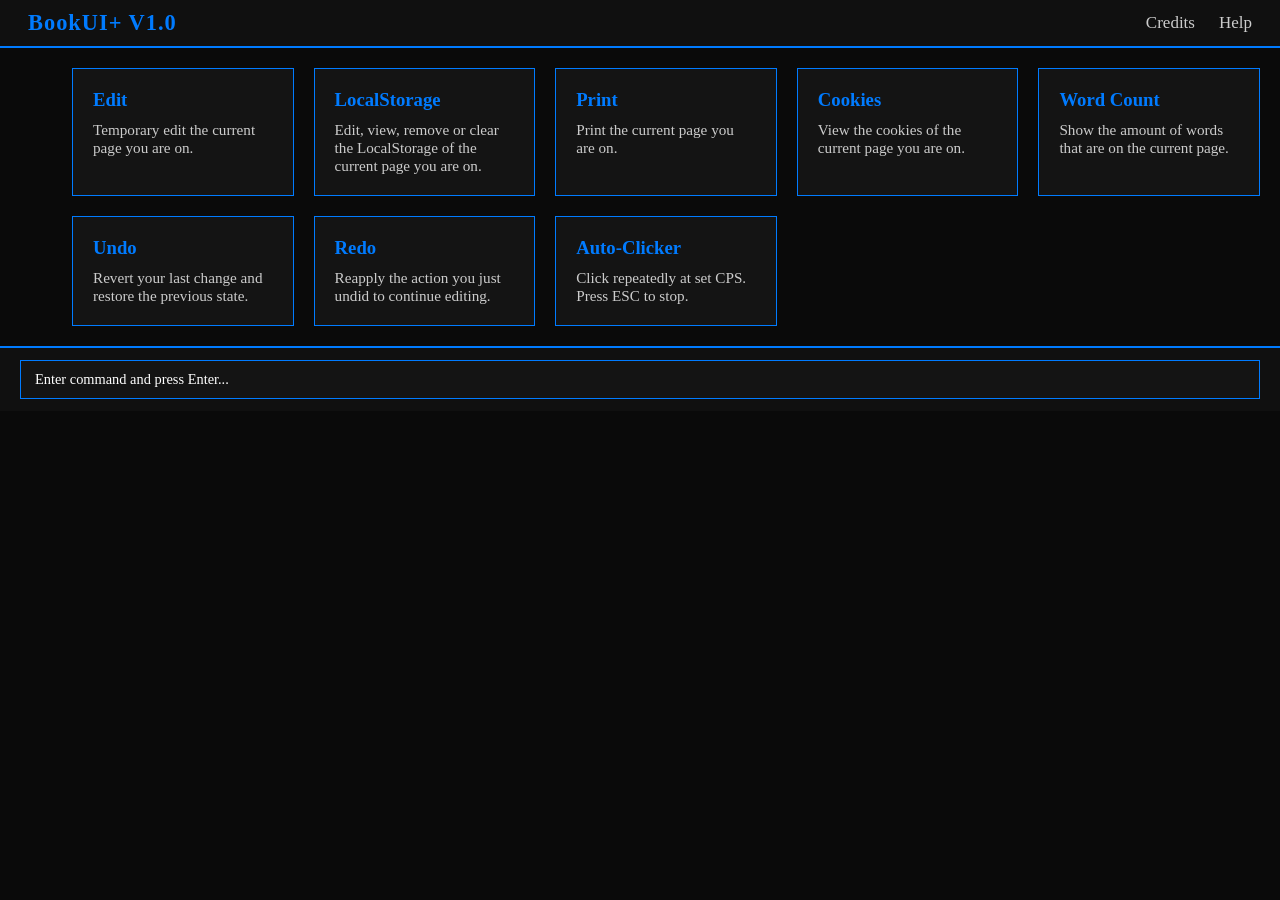
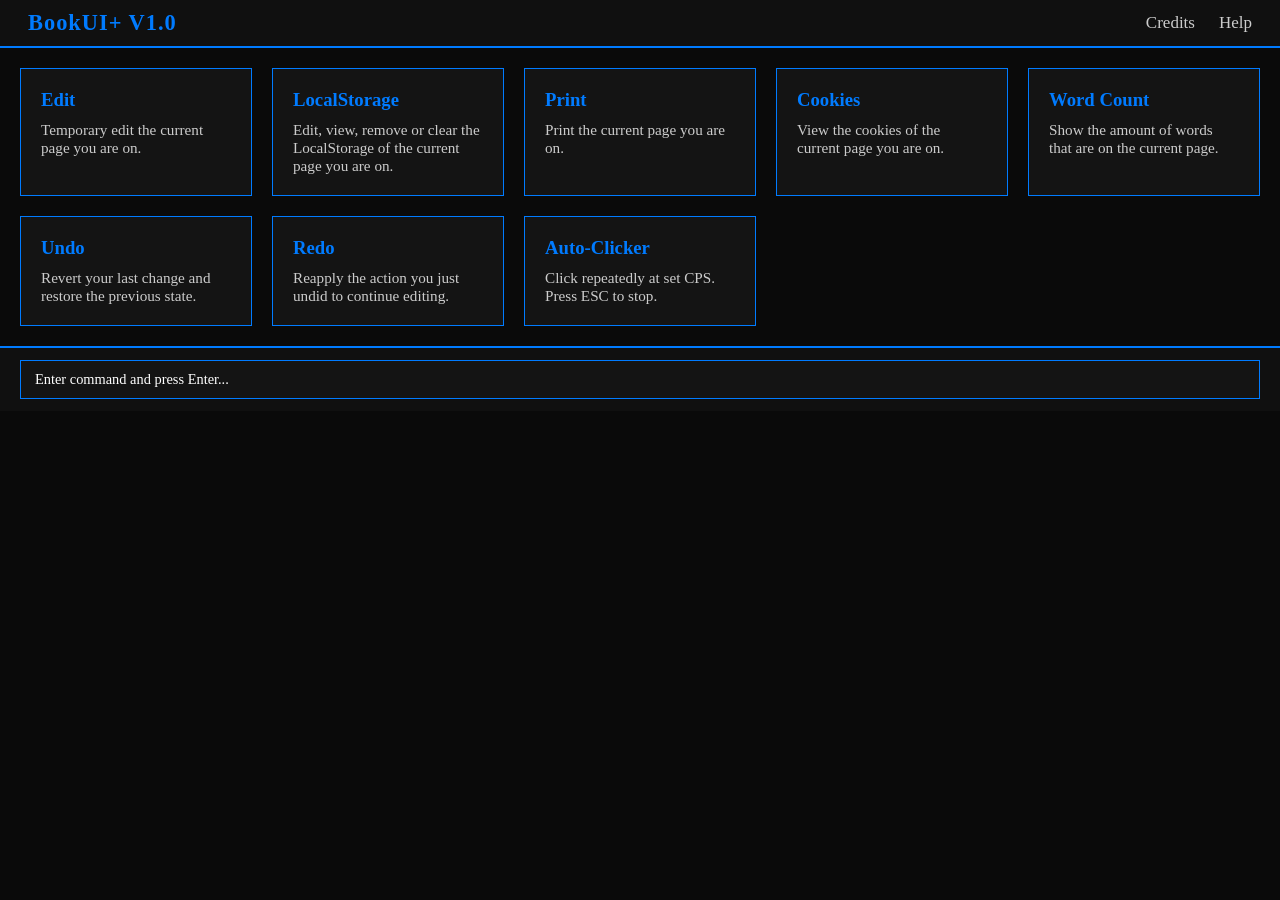

Refactor sideNavX9 styles for responsiveness

--- a/style.css
+++ b/style.css
@@ -331,14 +331,13 @@ body.theme-c00lgui {
 
 
 
-
-
 .sideNavX9 {
-    position: fixed;
-    top: 62px;
-    left: 0px;
-    width: 52px;
-    height: calc(100vh - 120px);
+    position: relative !important;
+    top: unset !important;
+    left: unset !important;
+    width: 52px !important;
+    height: auto !important;
+    flex-shrink: 0;
     background: #121212;
     border: 1px solid var(--primary-color);
     border-radius: 20px;
@@ -347,13 +346,14 @@ body.theme-c00lgui {
     gap: 6px;
     padding: 8px;
     overflow: hidden;
-    transition: width .28s cubic-bezier(.4,0,.2,1), box-shadow .28s ease;
+    transition: width .28s cubic-bezier(.4,0,.2,1);
     z-index: 1000;
+    margin: 8px;
 }
 
 .sideNavX9:hover {
     width: 240px;
-    box-shadow: 0 0 40px rgba(0,0,0,.5);
+    background: #121212 !important;
 }
 
 .sideItemX9 {
@@ -462,8 +462,8 @@ body.theme-c00lgui {
     flex: 1;
     overflow-y: auto;
     padding: 20px;
-    padding-left: 72px;
     box-sizing: border-box;
+    min-width: 0;
 }
 
 .bodyY2 {
